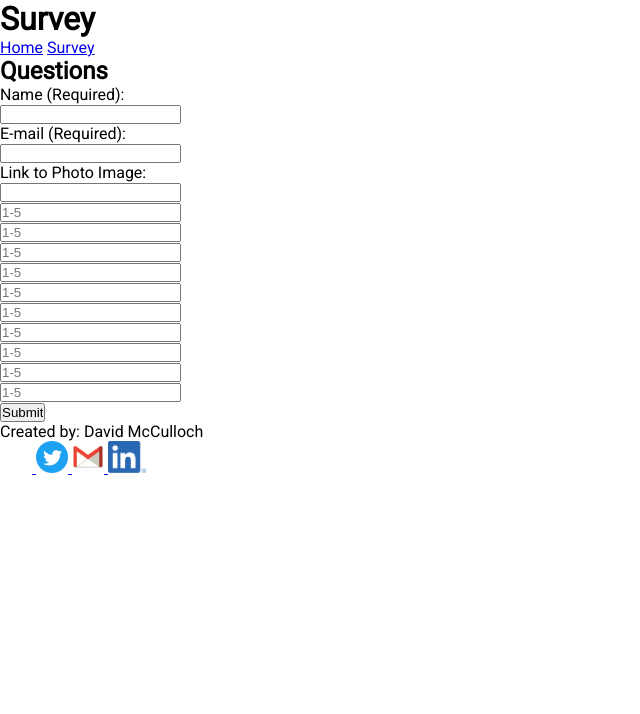
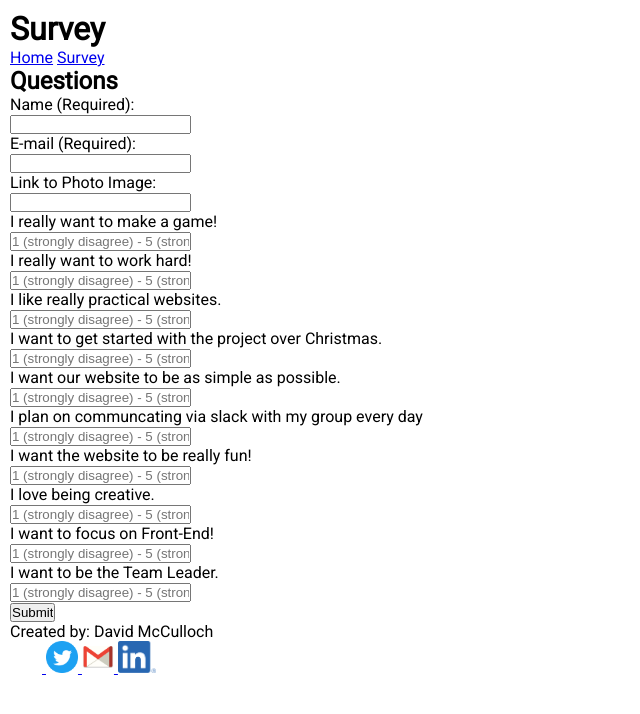
Before and after one commit to DMcCulloch-Coder/team-finder, a website: page public/survey.html in a window 1280 px wide. Shown: the whole page, without its empty margins (0-640 px from the left). Drawn offline with nearby package versions, Linux system fonts and the light colour scheme.

Commit message:
filled out rest of html for survey.html

```diff
--- a/public/assets/css/style.css
+++ b/public/assets/css/style.css
@@ -14,4 +14,6 @@ body {
     box-sizing: border-box;
     font-family: 'Roboto', sans-serif;
     font-size: 1.6rem;
+    margin: 1rem;
+
 }
--- a/public/survey.html
+++ b/public/survey.html
@@ -40,44 +40,54 @@
                     <input id="photo" type="text">
                     <label for="photo"></label>
                 </div>
+                <p>I really want to make a game!</p>
                 <div class="form-group">
-                    <input id="question-1" type="text" placeholder="1-5">
+                    <input id="question-1" type="text" placeholder="1 (strongly disagree) - 5 (strongly agree)">
                     <label for="question-1"></label>
                 </div>
+                <p>I really want to work hard!</p>
                 <div class="form-group">
-                    <input id="question-2" type="text" placeholder="1-5">
+                    <input id="question-2" type="text" placeholder="1 (strongly disagree) - 5 (strongly agree)">
                     <label for="question-2"></label>
                 </div>
+                <p>I like really practical websites.</p>
                 <div class="form-group">
-                    <input id="question-3" type="text" placeholder="1-5">
+                    <input id="question-3" type="text" placeholder="1 (strongly disagree) - 5 (strongly agree)">
                     <label for="question-3"></label>
                 </div>
+                <p>I want to get started with the project over Christmas.</p>
                 <div class="form-group">
-                    <input id="question-4" type="text" placeholder="1-5">
+                    <input id="question-4" type="text" placeholder="1 (strongly disagree) - 5 (strongly agree)">
                     <label for="question-4"></label>
                 </div>
+                <p>I want our website to be as simple as possible.</p>
                 <div class="form-group">
-                    <input id="question-5" type="text" placeholder="1-5">
+                    <input id="question-5" type="text" placeholder="1 (strongly disagree) - 5 (strongly agree)">
                     <label for="question-5"></label>
                 </div>
+                <p>I plan on communcating via slack with my group every day</p>
                 <div class="form-group">
-                    <input id="question-6" type="text" placeholder="1-5">
+                    <input id="question-6" type="text" placeholder="1 (strongly disagree) - 5 (strongly agree)">
                     <label for="question-6"></label>
                 </div>
+                <p>I want the website to be really fun!</p>
                 <div class="form-group">
-                    <input id="question-7" type="text" placeholder="1-5">
+                    <input id="question-7" type="text" placeholder="1 (strongly disagree) - 5 (strongly agree)">
                     <label for="question-7"></label>
                 </div>
+                <p>I love being creative.</p>
                 <div class="form-group">
-                    <input id="question-8" type="text" placeholder="1-5">
+                    <input id="question-8" type="text" placeholder="1 (strongly disagree) - 5 (strongly agree)">
                     <label for="question-8"></label>
                 </div>
+                <p>I want to focus on Front-End!</p>
                 <div class="form-group">
-                    <input id="question-9" type="text" placeholder="1-5">
+                    <input id="question-9" type="text" placeholder="1 (strongly disagree) - 5 (strongly agree)">
                     <label for="question-9"></label>
                 </div>
+                <p>I want to be the Team Leader.</p>
                 <div class="form-group">
-                    <input id="question-10" type="text" placeholder="1-5">
+                    <input id="question-10" type="text" placeholder="1 (strongly disagree) - 5 (strongly agree)">
                     <label for="question-10"></label>
                 </div>
                 <input type="submit" value="Submit">
```
